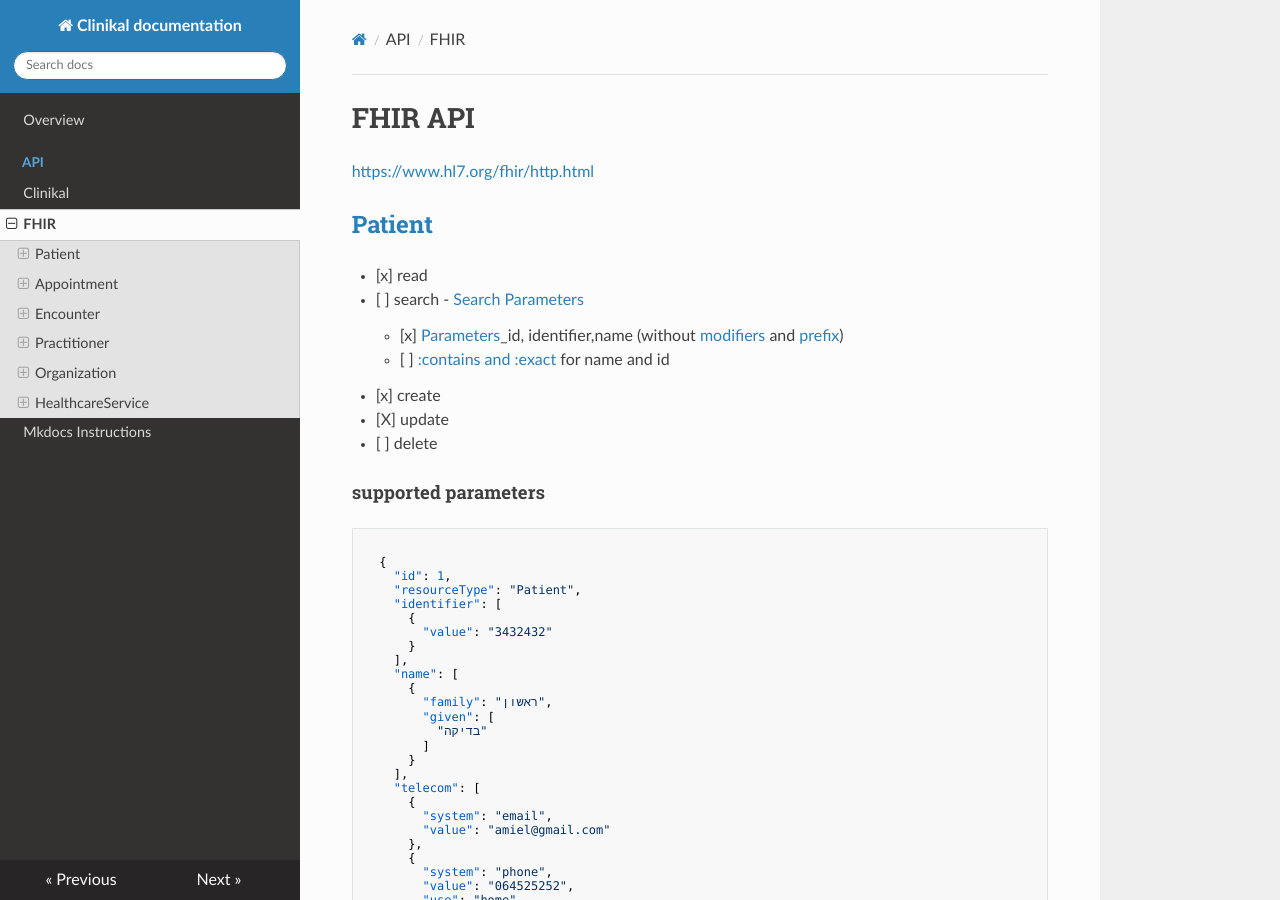
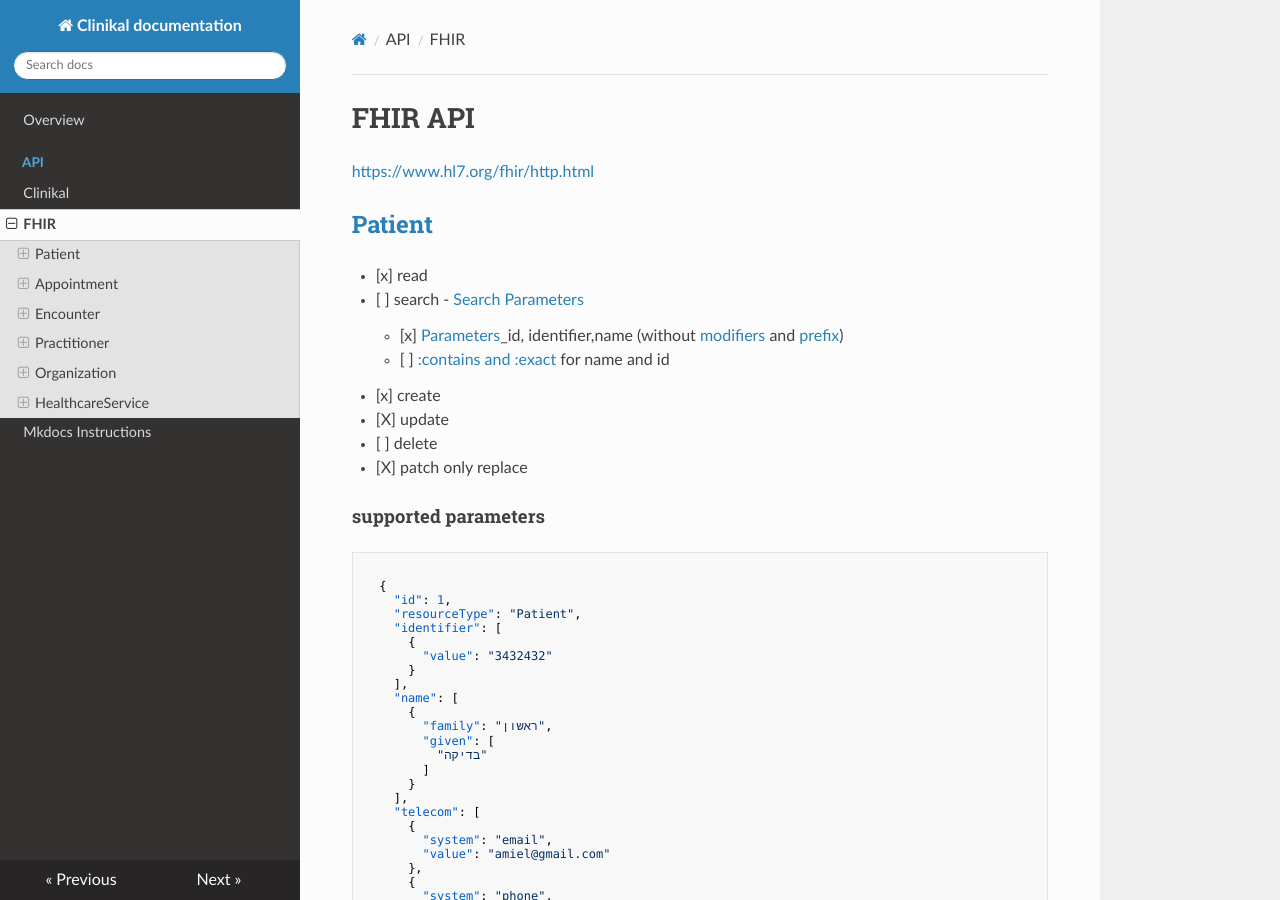
Before and after one commit to MohGovIL/Clinical-Documentation, an MkDocs documentation site: the page built from docs/api/fhir.md, in a window 1280 px wide and 900 px high. Built offline with MkDocs 1.6.1, drawn with Linux system fonts in a browser that asks for light colours; nearby versions of some CDN libraries.

Commit message:
patient patch

````diff
--- a/docs/api/fhir.md
+++ b/docs/api/fhir.md
@@ -13,6 +13,7 @@
 - [x] create
 - [X] update
 - [ ] delete
+- [X] patch only replace
 
 ####supported parameters
 ```
````
